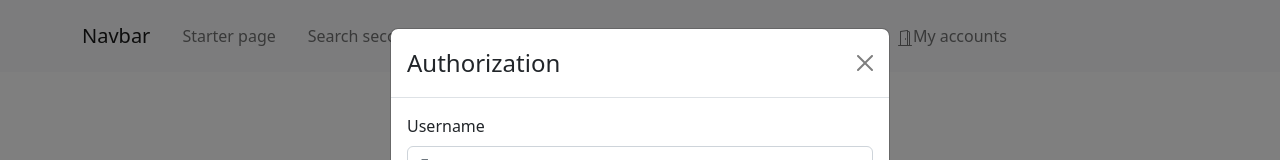
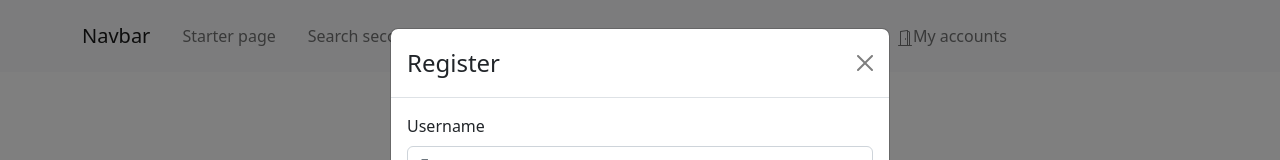
Before and after one commit to NikitaMelanin/badoo, a React (Create React App) app: page / in a window 1280 px wide. Both pictures are taken after a click on the button "Создать аккаунт". Shown: the top 160 px of the page. Built offline with nearby package versions, Linux system fonts and the light colour scheme; no server answers.

Commit message:
вынес все в отдельный класс

```diff
--- a/src/authControl/register/Register.jsx
+++ b/src/authControl/register/Register.jsx
@@ -7,9 +7,13 @@ export function Register({onSubmit}) {
 
     const handleSubmit = (e) => {
         e.preventDefault();
+        console.log(JSON.stringify({ "username": loginFormUsername.current.value, "password": loginFormPassword.current.value} ))
         fetch(Endpoint.registerUserRoute(), {
             method: "POST",
-            body: JSON.stringify({"username": loginFormUsername.current.value, "password": loginFormPassword.current.value})
+            headers: {
+                'Content-Type': 'application/json'
+            },
+            body: JSON.stringify({ "username": loginFormUsername.current.value, "password": loginFormPassword.current.value} )
         })
             .then((response) => (response.json()))
             .then((response) => {
--- a/src/pages/home/Home.jsx
+++ b/src/pages/home/Home.jsx
@@ -35,7 +35,7 @@ export function Home() {
             </Container>
             <Modal show={show} onHide={handleClose}>
                 <Modal.Header closeButton>
-                    <Modal.Title>Authorization</Modal.Title>
+                    <Modal.Title>Register</Modal.Title>
                 </Modal.Header>
                 <Modal.Body>
                     <Register onSubmit={handleClose} />
```
